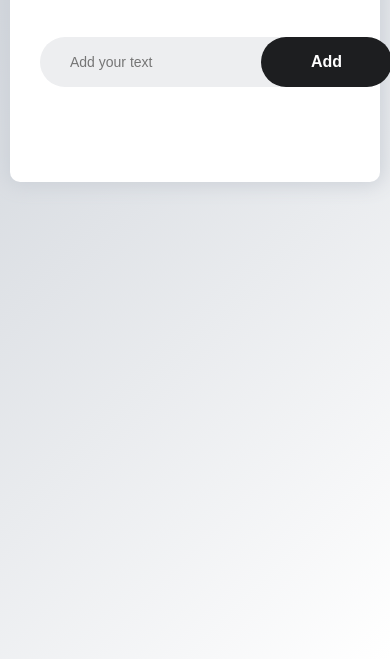
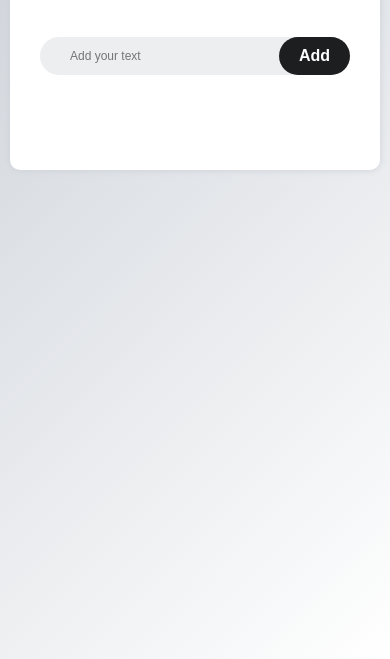
Before and after one commit to ahmedelmessery/CodeAlpha_To-Do-List, a plain HTML site: page index.html in a window 390 px wide. Shown: the part 185-844 px from the top of the page. Drawn offline with Linux system fonts and the light colour scheme; a web font is replaced by a local one.

Commit message:
Responsive For mobile phones

```diff
--- a/style.css
+++ b/style.css
@@ -131,3 +131,19 @@ ul li.checked::after{
 .input input,#list{
     font-family: 'Sofia Sans', sans-serif;
 }
+
+
+@media only screen and (max-width: 768px) {
+
+     .todo{
+        box-shadow: 0 0 7px 0px #cbd0d7;
+     }
+     .input button{
+        padding: 10px 20px;
+     }
+
+     .input input{
+        font-size: 12px;
+     }
+
+  }
```
